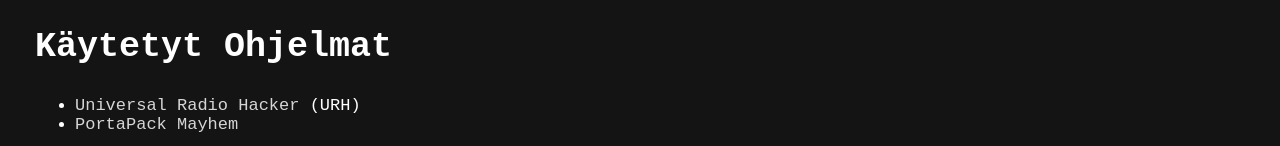
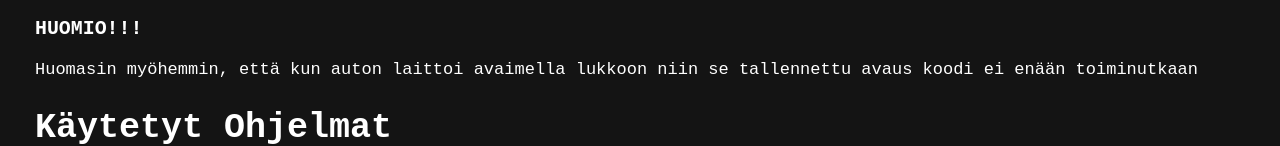
Before and after one commit to EetHeet/Artikkeli, a plain HTML site: page index.html in a window 1280 px wide. Shown: the part 5960-6106 px from the top of the page. Drawn offline with Linux system fonts and the light colour scheme.

Commit message:
Update index.html

```diff
--- a/index.html
+++ b/index.html
@@ -169,6 +169,9 @@
 <p>Sitten testasin että jos on saatu kaksi avainta talteen niin toimiiko ne molemmat</p>
 <video controls src="20250527_165642-1.mp4" title="Title"></video>
 
+<h3>HUOMIO!!!</h3>
+<p>Huomasin myöhemmin, että kun auton laittoi avaimella lukkoon niin se tallennettu avaus koodi ei enään toiminutkaan</p>
+
 <h2 id="k-ytetyt-ohjelmat">Käytetyt Ohjelmat</h2>
 <ul>
 <li><a href="https://github.com/jopohl/urh">Universal Radio Hacker</a> (URH)</li>
```
